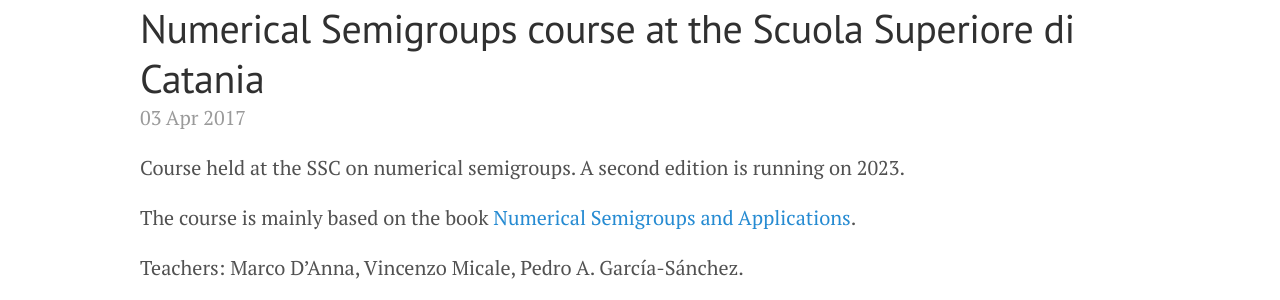
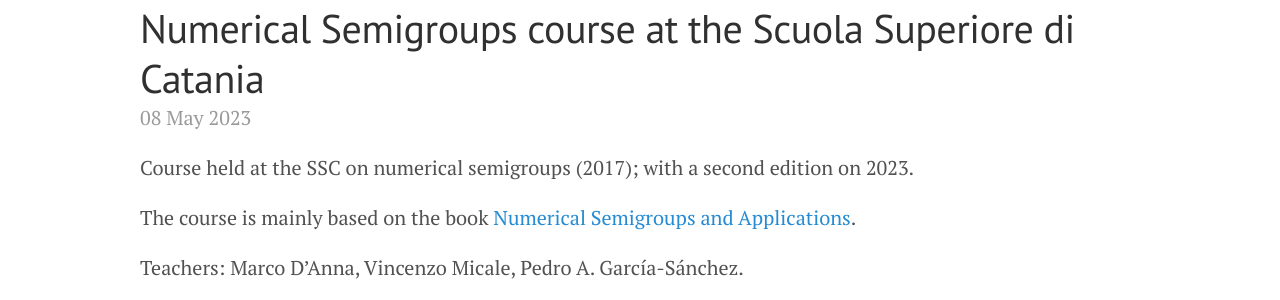
Before and after one commit to numerical-semigroups/numerical-semigroups.github.io, a Jekyll site: the page built from _posts/2023-05-08-SSC.md, in a window 1280 px wide. Shown: the part 123-423 px from the top of the page. Built offline with Jekyll 4.4.1, drawn with Linux system fonts in a browser that asks for light colours.

Commit message:
update dates SSC

```diff
--- a/_posts/2017-04-03-SSC.md
+++ b/_posts/2023-05-08-SSC.md
@@ -3,7 +3,7 @@ layout: post
 title: Numerical Semigroups course at the Scuola Superiore di Catania
 ---
 
-Course held at the SSC on numerical semigroups. A second edition is running on 2023.
+Course held at the SSC on numerical semigroups (2017); with a second edition on 2023.
 
 The course is mainly based on the book [Numerical Semigroups and Applications](https://link.springer.com/book/10.1007/978-3-030-54943-5).
 
```
